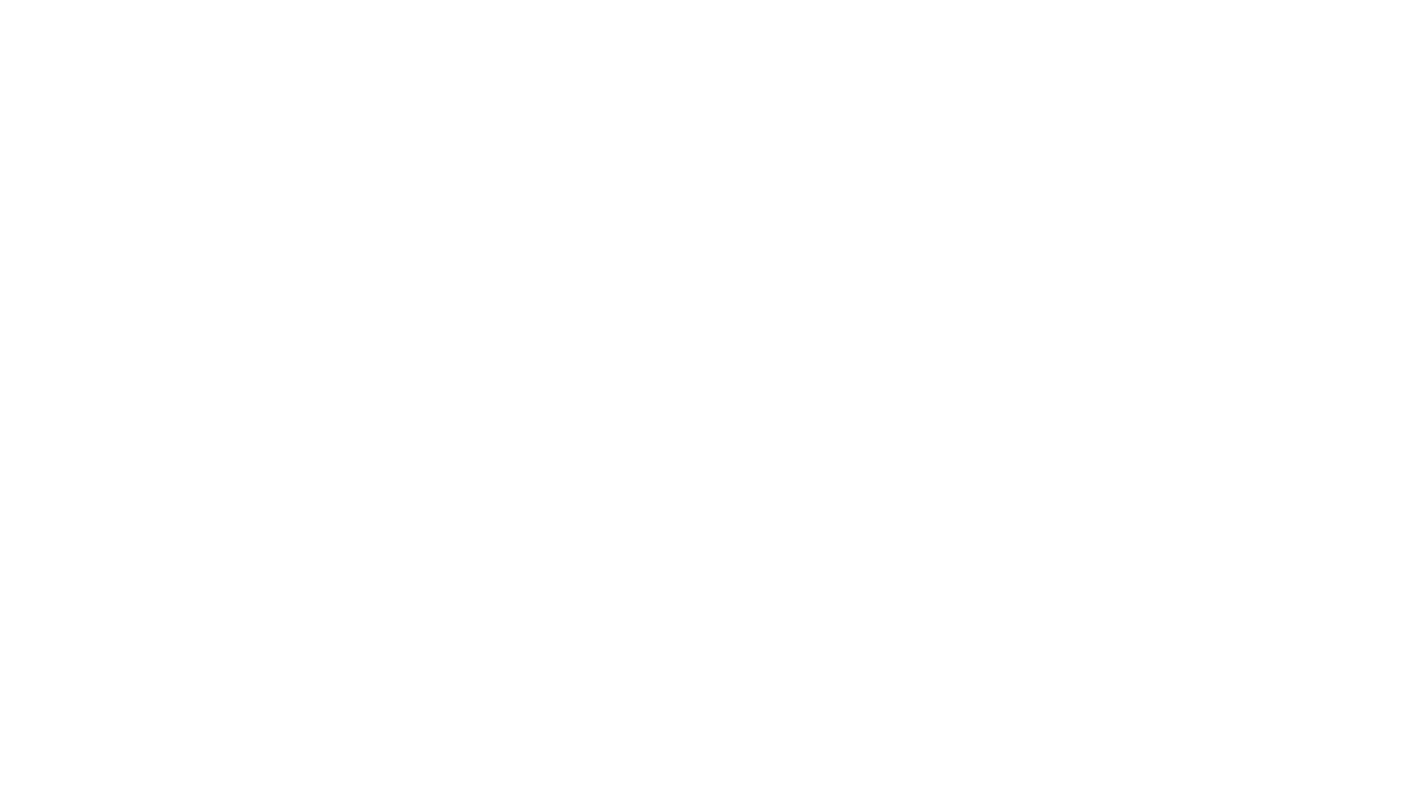
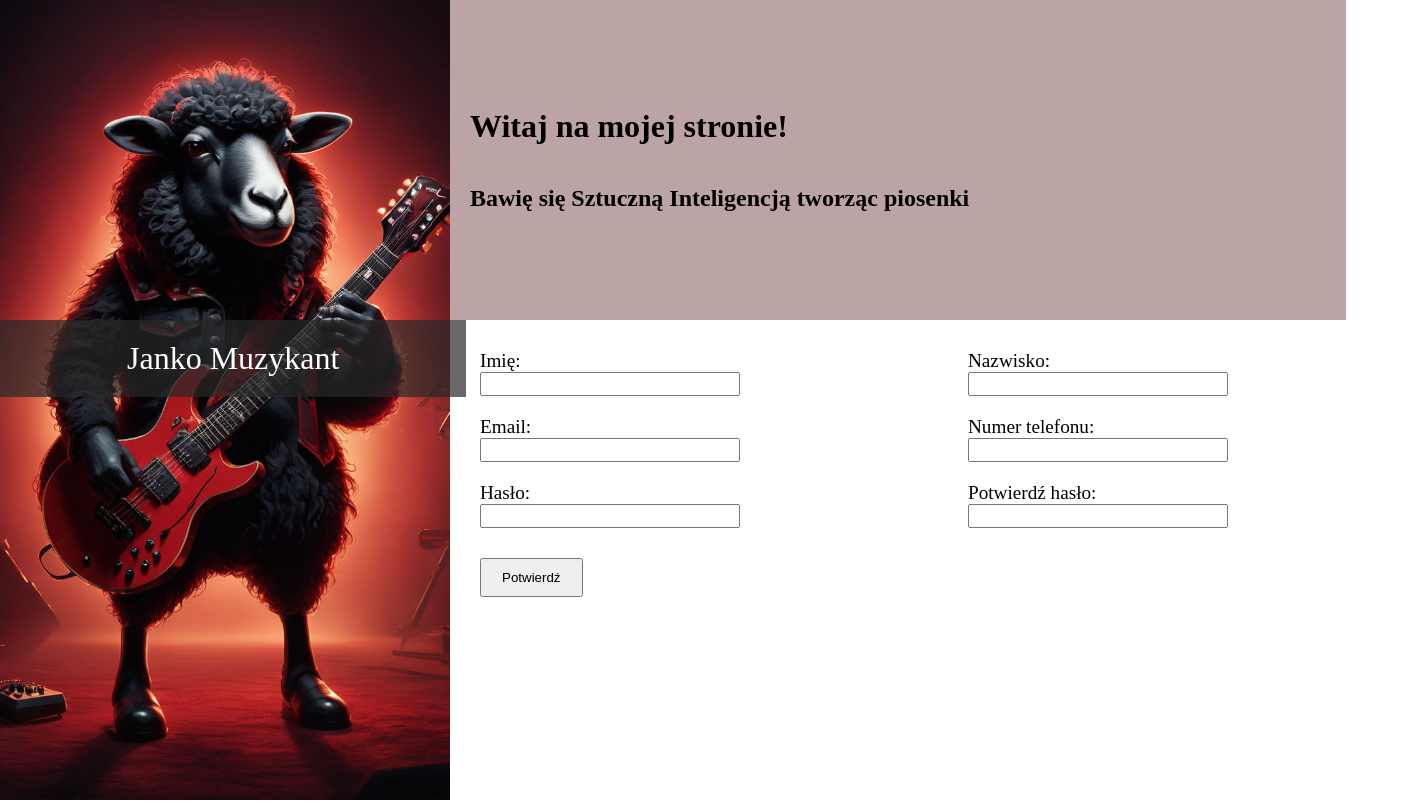
Before and after one commit to Espresso38/sing_up_form, a plain HTML site: page index.html in a window 1280 px wide. Shown: the whole page, 1426 px wide, since content can reach past the window. Drawn offline with Linux system fonts and the light colour scheme.

Commit message:
Creating body and styling it

```diff
--- a/index.html
+++ b/index.html
@@ -1,5 +1,5 @@
 <!DOCTYPE html>
-<html lang="en">
+<html lang="pl">
 <head>
     <meta charset="UTF-8">
     <meta name="viewport" content="width=device-width, initial-scale=1.0">
@@ -7,7 +7,55 @@
     <title>Document</title>
 </head>
 <body>
-
+    <div class="painting">
+        <div class="img">
+            <img src="sheep guitar.jpeg" class="sheep">
+        </div>
+        <div class="logo">
+            Janko Muzykant
+        </div>
+    </div>
+    <div class="login">
+        <div class="text">
+            <h1>Witaj na mojej stronie!</h1>
+            <h2>Bawię się Sztuczną Inteligencją tworząc piosenki</h2>
+        </div>
+        <div class="form">
+            <form method="post">
+                <div class="col1">
+                    <div class="input">
+                        <label for="first_name">Imię:</label>
+                        <input type="text" id="first_name" name="first_name" minlength="2" maxlength="10">
+                    </div>
+                    <div class="input">
+                        <label for="email">Email:</label>
+                        <input type="email" id="email" name="email">
+                    </div>
+                    <div class="input">
+                        <label for="password">Hasło:</label>
+                        <input type="password" id="password" name="password" minlength="6">
+                    </div>
+                    <div class="button">
+                        <button type="submit">Potwierdź</button>
+                    </div>
+                </div>
+                <div class="col2">
+                    <div class="input">
+                        <label for="last_name">Nazwisko:</label>
+                        <input type="text" id="last_name" name="last_name" minlength="3" maxlength="15">
+                    </div>
+                    <div class="input">
+                        <label for="phone">Numer telefonu:</label>
+                        <input type="tel" id="phone" name="phone" minlength="9" maxlength="9">
+                    </div>
+                    <div class="input">
+                        <label for="c_password">Potwierdź hasło:</label>
+                        <input type="password" id="c_password" name="c_password" minlength="6">
+                    </div>
+                </div>
+            </form>
+        </div>
+    </div>
 </body>
 <script src="script.js"></script>
 </html>
--- a/style.css
+++ b/style.css
@@ -2,3 +2,68 @@
     margin: 0;
     padding: 0;
 }
+
+body {
+    display: flex;
+    height: 100vh;
+    width: auto;
+    overflow: hidden;
+}
+
+.painting {
+    display: flex;
+}
+
+.sheep {
+    height: 100vh;
+    width: auto;
+}
+
+.logo {
+    position: absolute;
+    color: white;
+    font-size: 2em;
+    margin-top: 40vh;
+    padding: 20px 127px;
+    background-color: rgba(40, 40, 40, 0.7);
+}
+
+.text {
+    background-color: rgb(188, 164, 164);
+    height: 40vh;
+    width: 70vw;
+    display: flex;
+    flex-direction: column;
+    justify-content: center;
+}
+
+h1, h2 {
+    padding: 20px;
+}
+
+.input {
+    display: flex;
+    flex-direction: column;
+    font-size: 1.2em;
+    padding: 10px;
+}
+
+input {
+    width: 20vw;
+    height: 1.5em;
+}
+
+form {
+    display: flex;
+}
+
+.col1, .col2 {
+    width: 35vw;
+    padding: 20px;
+}
+
+button {
+    margin-top: 20px;
+    margin-left: 10px;
+    padding: 10px 20px;
+}
```
Also changed, not shown: guitar.png (added), sheep guitar.jpeg (added).
